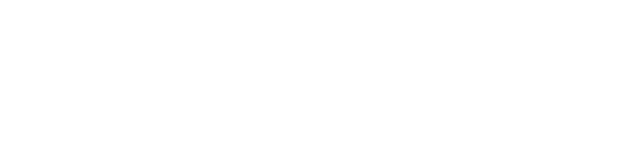
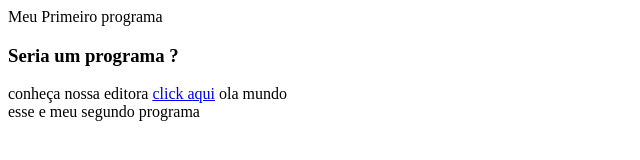
Before and after one commit to henriquem487/apostila-casa_codigo, a plain HTML site: page index.html in a window 1280 px wide. Shown: the whole page, without its empty margins (0-640 px from the left). Drawn offline with Linux system fonts and the light colour scheme.

Commit message:
segundo programa

```diff
--- a/index.html
+++ b/index.html
@@ -1,9 +1,18 @@
 <!DOCTYPE html>
 <html>
 <head>
+	<meta charset="utf-8">
 	<title>Casa do codigo</title>
 </head>
 <body>
 
+	Meu Primeiro programa
+	<h3>Seria um programa ?</h3>
+	conheça nossa editora
+	<a href="http://www.casadocodigo.com.br">click aqui</a>
+	<script >
+		document.write("ola mundo<br>");
+		document.write("esse e meu segundo programa");
+	</script>
 </body>
 </html>
```
